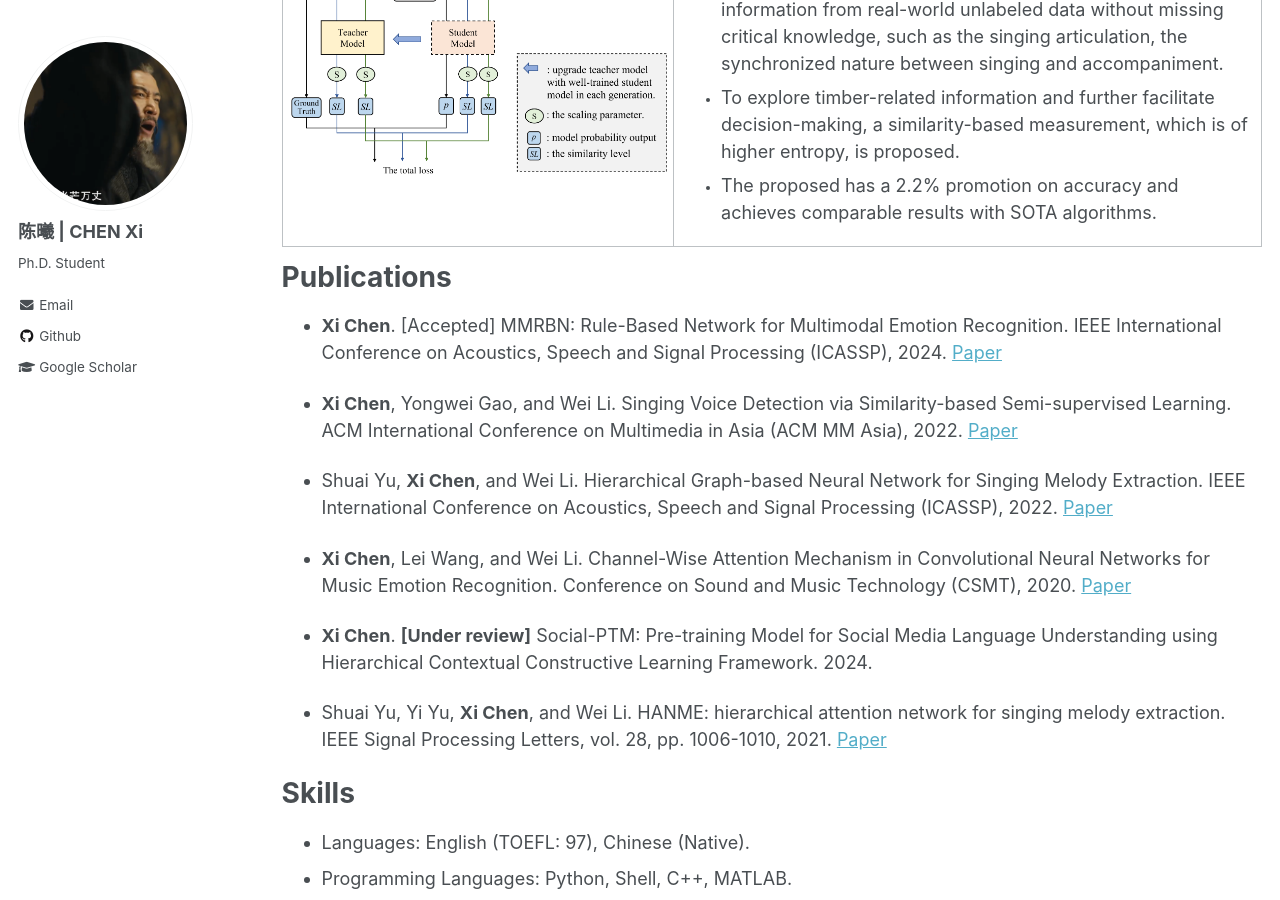
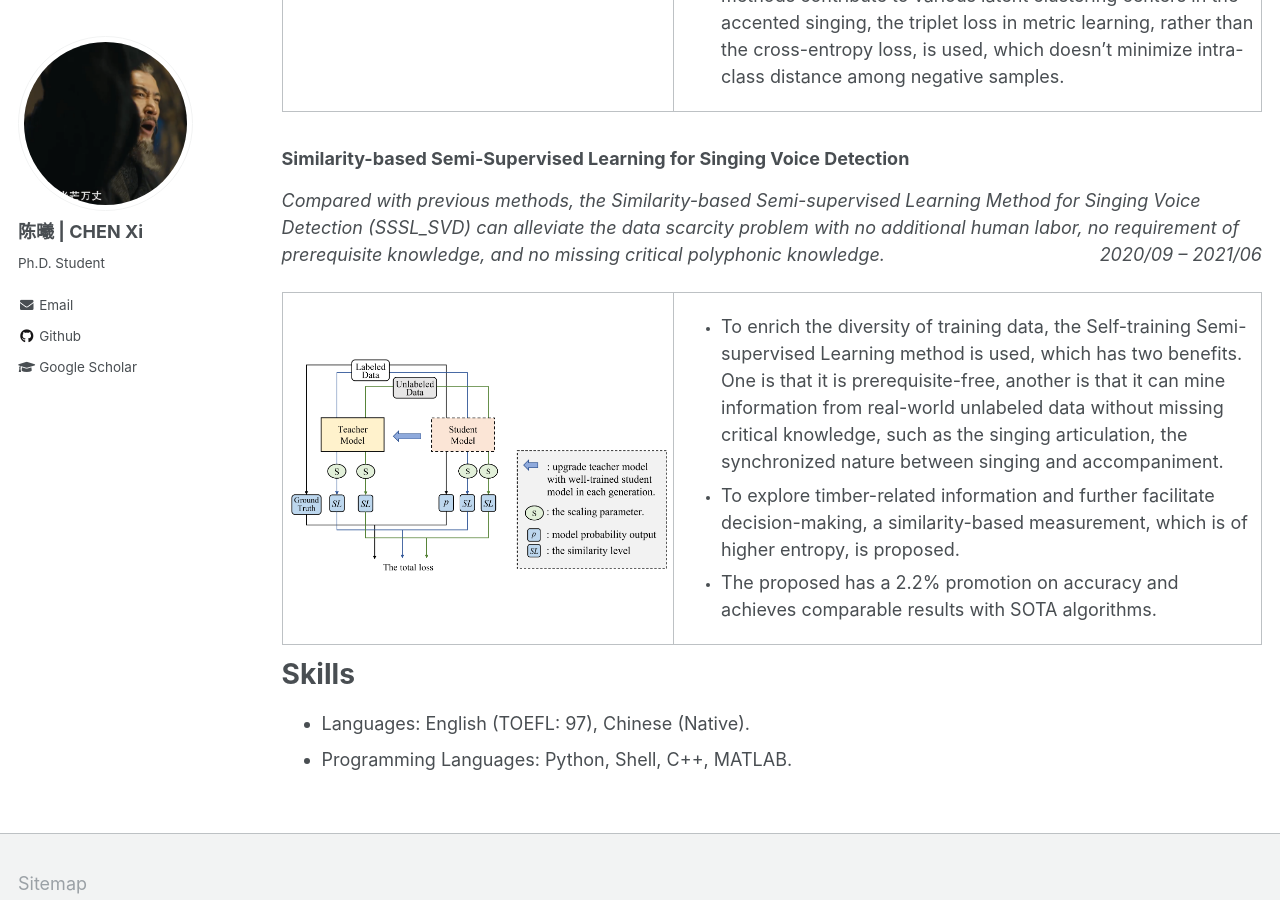
Before and after one commit to OzymandiasChen/OzymandiasChen.github.io, a Jekyll site: the page built from _pages/cv.md, in a window 1280 px wide and 900 px high, scrolled down 2748 px. Built offline with Jekyll 4.4.1, drawn with Linux system fonts in a browser that asks for light colours; some of the changed text lies outside the part shown.

Commit message:
Update cv.md

```diff
--- a/_pages/cv.md
+++ b/_pages/cv.md
@@ -42,7 +42,6 @@ Education
     </span>
 </p>
 <!-- _Bachelor of Engineering in Computer Science and Technology, 2014/09 – 2018/07_ -->
-* Honors: <u>National Encouragement Scholarship (2015) </u>, Learning Excellent Award (2015)
 <!-- * Honors: National Encouragement Scholarship (2015), Learning Excellent Award (2015) -->
 * GAP: 3.27/5, Ranking: 20/102
 
@@ -144,23 +162,6 @@ Research Experience
   </tr>
 </table>
 
-Publications
-======
-
-* **Xi Chen**. [Accepted] MMRBN: Rule-Based Network for Multimodal Emotion Recognition. IEEE International Conference on Acoustics, Speech and Signal Processing (ICASSP), 2024. [Paper](https://ieeexplore.ieee.org/document/10447930)
-<!-- * [Paper](../files/MMRBN.pdf)  -->
-
-* **Xi Chen**, Yongwei Gao, and Wei Li. Singing Voice Detection via Similarity-based Semi-supervised Learning. ACM International Conference on Multimedia in Asia (ACM MM Asia), 2022. [Paper](https://dl.acm.org/doi/abs/10.1145/3551626.3564963)
-
-* Shuai Yu, **Xi Chen**, and Wei Li. Hierarchical Graph-based Neural Network for Singing Melody Extraction. IEEE International Conference on Acoustics, Speech and Signal Processing (ICASSP), 2022. [Paper](https://ieeexplore.ieee.org/document/9747629)
-
-* **Xi Chen**, Lei Wang, and Wei Li. Channel-Wise Attention Mechanism in Convolutional Neural Networks for Music Emotion Recognition. Conference on Sound and Music Technology (CSMT), 2020. [Paper](https://link.springer.com/chapter/10.1007/978-981-16-1649-5_4)
-
-* **Xi Chen**. **[Under review]** Social-PTM: Pre-training Model for Social Media Language Understanding using Hierarchical Contextual Constructive Learning Framework. 2024.
-<!-- * [Paper](../files/Social_PTM.pdf) -->
-
-* Shuai Yu, Yi Yu, **Xi Chen**, and Wei Li. HANME: hierarchical attention network for singing melody extraction. IEEE Signal Processing Letters, vol. 28, pp. 1006-1010, 2021. [Paper](https://ieeexplore.ieee.org/document/9432745)
-
 Skills
 ======
 * Languages: English (TOEFL: 97), Chinese (Native).
```
Also changed, not shown: other parts of _pages/cv.md (+20 -1 lines).
